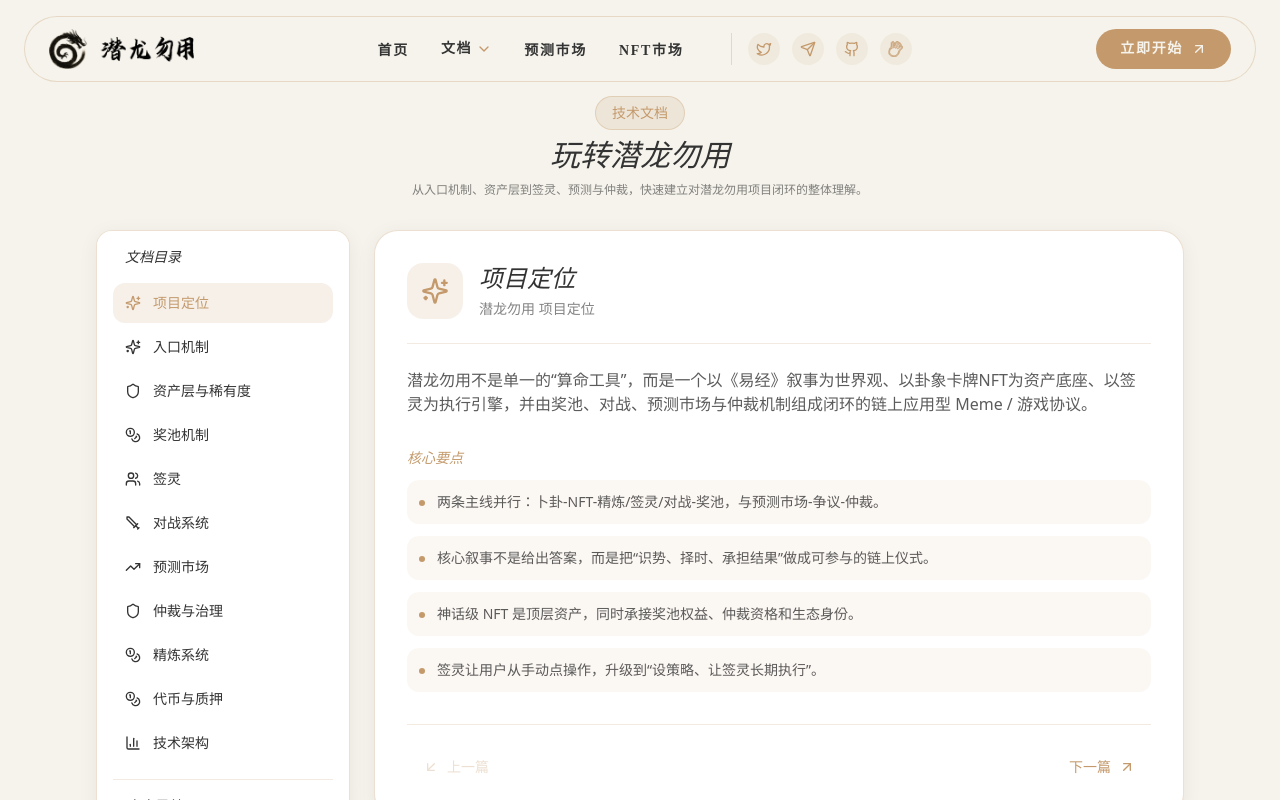
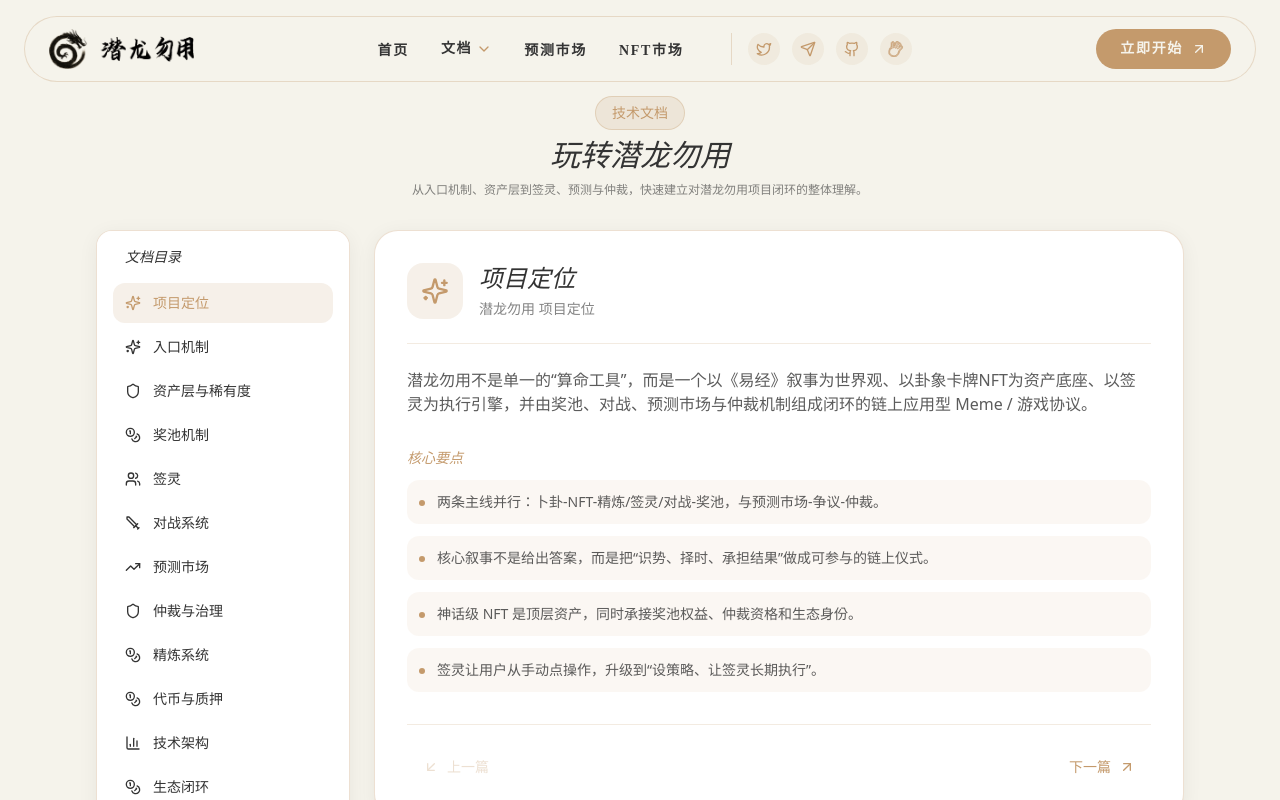
Before and after one commit to Groux0705/qlwy-website, a React (Vite) app: page /docs in a window 1280 px wide. Shown: the top 800 px of the page. Built offline with nearby package versions, Linux system fonts and the light colour scheme; a web font is replaced by a local one.

Commit message:
ca 变化

```diff
--- a/public/whitepaper_qlwy.html
+++ b/public/whitepaper_qlwy.html
@@ -464,7 +464,7 @@
             <h3>1.4 合约地址</h3>
             <div class="highlight-box">
                 <h4>QLWY 代币</h4>
-                <p style="font-family: monospace; word-break: break-all;">0x2e591b13d3cAf27adf1B47D75278315D0754444</p>
+                <p style="font-family: monospace; word-break: break-all;">0x2e591b13d3caf27adf1db47d75278315d0754444</p>
                 <p><small>BSC主网 (Chain ID: 56)</small></p>
             </div>
             <div class="highlight-box">
--- a/src/pages/DocsPage.tsx
+++ b/src/pages/DocsPage.tsx
@@ -137,7 +137,22 @@ const docSections = [
       '底层运行在 BSC 上，用低 gas 环境承接高频卜卦、精炼、战斗和市场交互。',
       'FortuneCore、Casting、Renderer 与 Content Pack 组成 NFT 资产和文化表达的基础层。',
       'Chainlink VRF 保证卦象与运势生成的可验证随机性，避免中心化发牌。',
-      'SpiritLogic + SpiritAgent + BAP-578 则把“链上自动执行”做成标准化的产品能力。',
+      'SpiritLogic + SpiritAgent + BAP-578 则把"链上自动执行"做成标准化的产品能力。',
+    ],
+  },
+  {
+    id: 'ecocycle',
+    title: '生态闭环',
+    icon: Coins,
+    content: '潜龙勿用的各个模块并非孤立存在，而是通过价值流与权益绑定形成闭环。代币在模块间流转，资产在不同玩法间循环，而神话 NFT 则成为整个生态权益的锚点。',
+    details: [
+      '卜卦费用 70% 进入奖池，30% 用于协议运营；铸签费用全额注入奖池，形成奖池的初始积累。',
+      '神话 NFT 触发奖池分配：50% 给新神话持有者，30% 给现有神话持有者，20% 滚存。',
+      '签灵自动化驱动战斗、质押与预测市场参与，持续产生手续费收入并转化为质押收益。',
+      '精炼系统让低稀有 NFT 通过灰烬机制向高稀有度转化，形成资产循环与通缩效应。',
+      '预测市场手续费驱动创建者、LP 与协议三方收益，仲裁机制由神话 NFT 质押者承担。',
+      '质押 QLWY 获得 BNB 收益，解质押时销毁 1%，形成持有激励与流通控制。',
+      '神话上限 88 个，达上限后奖池全部分配给神话持有者，清零后开启新周期。',
     ],
   },
   {
```
